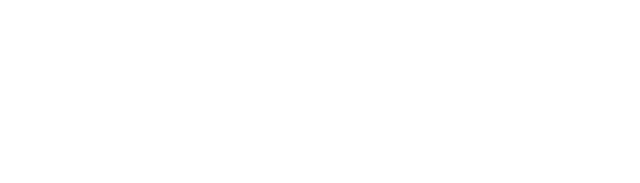
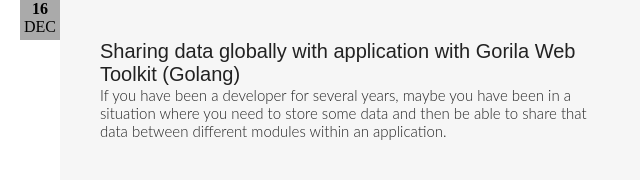
Before and after one commit to WalterGGonzalez/style, a website: page index.html in a window 1280 px wide. Shown: the whole page, without its empty margins (0-640 px from the left). Drawn offline with Linux system fonts and the light colour scheme; files whose address does not match are found by name.

Commit message:
Adds dummy index file

```diff
--- a/index.html
+++ b/index.html
@@ -2,15 +2,30 @@
 <html>
   <head>
     <title>Dummy html for test styles</title>
-    <link rel='stylesheet' href='file:///Users/zalapeach/projects/style/src/main.css'>
+    <link rel='stylesheet' href='file:///Users/zalapeach/projects/style/public/stylesheets/main.css'>
   </head>
   <body>
     <section id='header'>
     </section>
     <section id='content'>
       <section class='l-half'>
+        <article class='post'>
+          <p class='post-date'>
+            <strong>16</strong>
+            <span>DEC</span>
+          </p>
+          <section class='post-body'>
+            <h1 class='post-title'>Sharing data globally with application with Gorila Web Toolkit (Golang)</h1>
+            <p class='post-info'>
+              If you have been a developer for several years, maybe you have
+              been in a situation where you need to store some data and then be
+              able to share that data between different modules within an
+              application.
+            </p>
+          </section>
+        </article>
       </section>
-      <section class='l-half'>
+      <section class='l-half last'>
       </section>
     </section>
     <section id='footer'>
```
